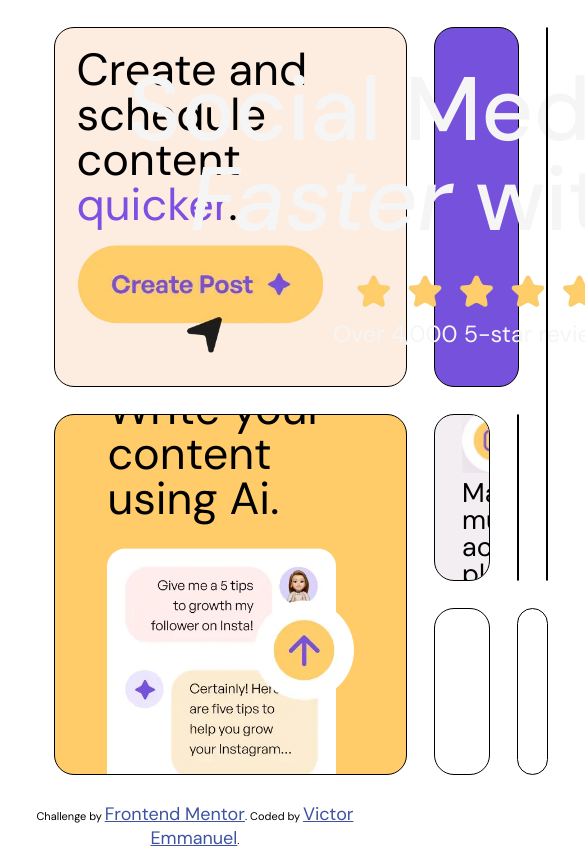
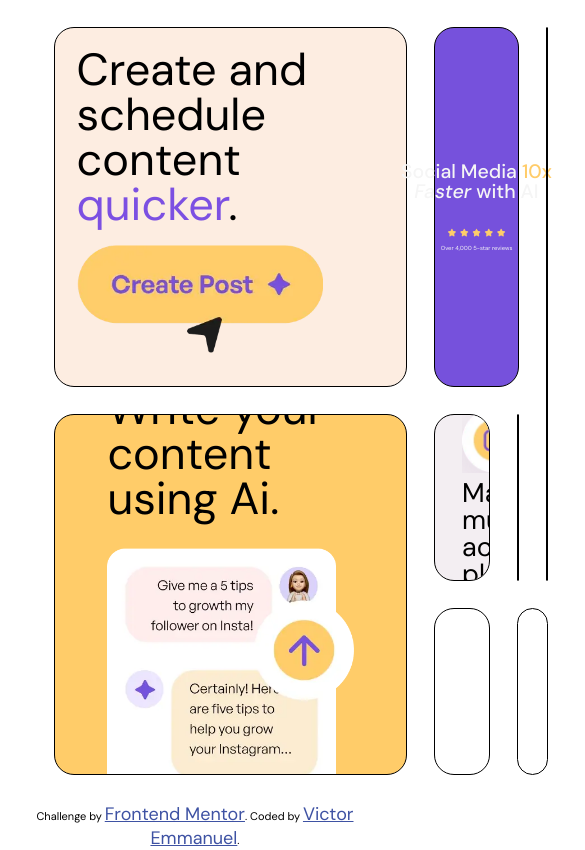
Before and after one commit to victor-web-dev/Bento-grid, a React (Vite) app: page / in a window 390 px wide. Shown: the top 850 px of the page, 585 px wide, since content can reach past the window. Built offline with nearby package versions, Linux system fonts and the light colour scheme.

Commit message:
change: grid-item-social responsive font

```diff
--- a/src/components/Grid/Grid.style.css
+++ b/src/components/Grid/Grid.style.css
@@ -74,7 +74,7 @@
 
 .grid-item-social p:first-child,
 .grid-item-social span {
-  font-size: 5rem;
+  font-size: 5vw;
   width: 12ch;
   font-weight: var(--med-weight);
   line-height: 1;
@@ -89,12 +89,12 @@
 }
 
 .grid-item-social p:last-child {
-  font-size: 1.3rem;
+  font-size: 1.5vw;
 }
 
 .grid-item-social img {
   padding-top: 1.5rem;
-  width: 20ch;
+  width: 15vw;
 }
 
 .grid-item-manage {
```
